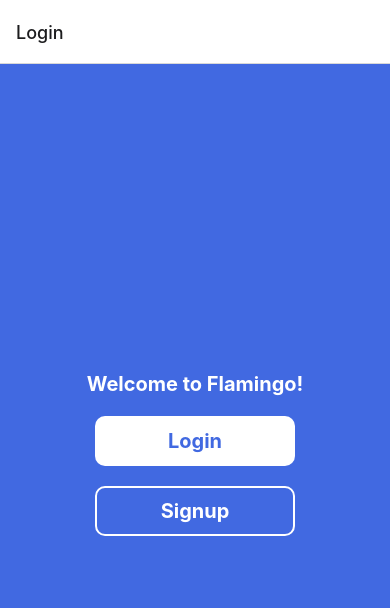
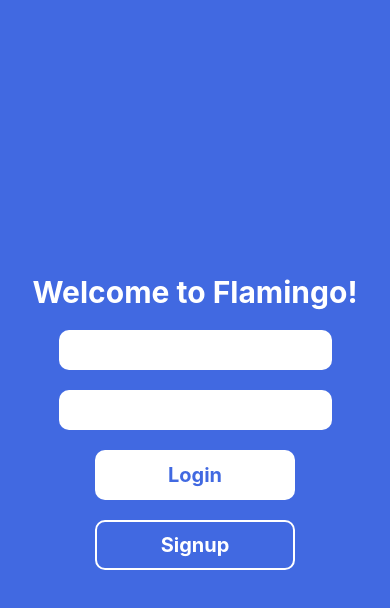
Before and after one commit to Ill-Eagle-Official/Project-Flamingo, a React Native app: screen / in a window 390 px wide. Shown: the top 608 px of the page. Built offline with nearby package versions, Linux system fonts and the light colour scheme.

Commit message:
add text inputs for login

```diff
--- a/App.js
+++ b/App.js
@@ -7,14 +7,9 @@ import { NavigationContainer, StackActions } from "@react-navigation/native";
 import { createNativeStackNavigator } from "@react-navigation/native-stack";
 
 export default function App() {
-  const Stack = createNativeStackNavigator();
-
   return (
     <NavigationContainer>
-      <Stack.Navigator>
-        <Stack.Screen name="Login" component={LoginScreen} />
-        <Stack.Screen name="Home" component={HomeScreen} />
-      </Stack.Navigator>
+      <LoginScreen />
     </NavigationContainer>
   );
 }
--- a/components/Login.js
+++ b/components/Login.js
@@ -1,13 +1,35 @@
 import React from "react";
-import { View, Text, StyleSheet, TouchableOpacity } from "react-native";
+import {
+  View,
+  Text,
+  StyleSheet,
+  TouchableOpacity,
+  TextInput,
+} from "react-native";
 
 const LoginScreen = ({ navigation }) => {
   return (
     <View style={styles.container}>
       <Text style={styles.title}>Welcome to Flamingo!</Text>
+      <View style={styles.inputView}>
+        <TextInput
+          style={styles.input}
+          placeholder="Username"
+          placeholderTextColor="white"
+        />
+      </View>
+
+      <View style={styles.inputView}>
+        <TextInput
+          style={styles.input}
+          placeholder="Password"
+          placeholderTextColor="white"
+        />
+      </View>
+
       <TouchableOpacity
         style={styles.loginButton}
-        onPress={() => navigation.navigate("Home")}
+        onPress={() => console.log("Login button pressed")}
       >
         <Text style={styles.loginText}>Login</Text>
       </TouchableOpacity>
@@ -30,10 +52,19 @@ const styles = StyleSheet.create({
   },
 
   title: {
-    fontSize: 20,
+    fontSize: 30,
     fontWeight: "bold",
     color: "white",
     marginBottom: 20,
+  },
+
+  inputView: {
+    backgroundColor: "white",
+    borderRadius: 10,
+    width: "70%",
+    height: 40,
+    marginBottom: 20,
+    alignItems: "center",
   },
 
   loginButton: {
```
